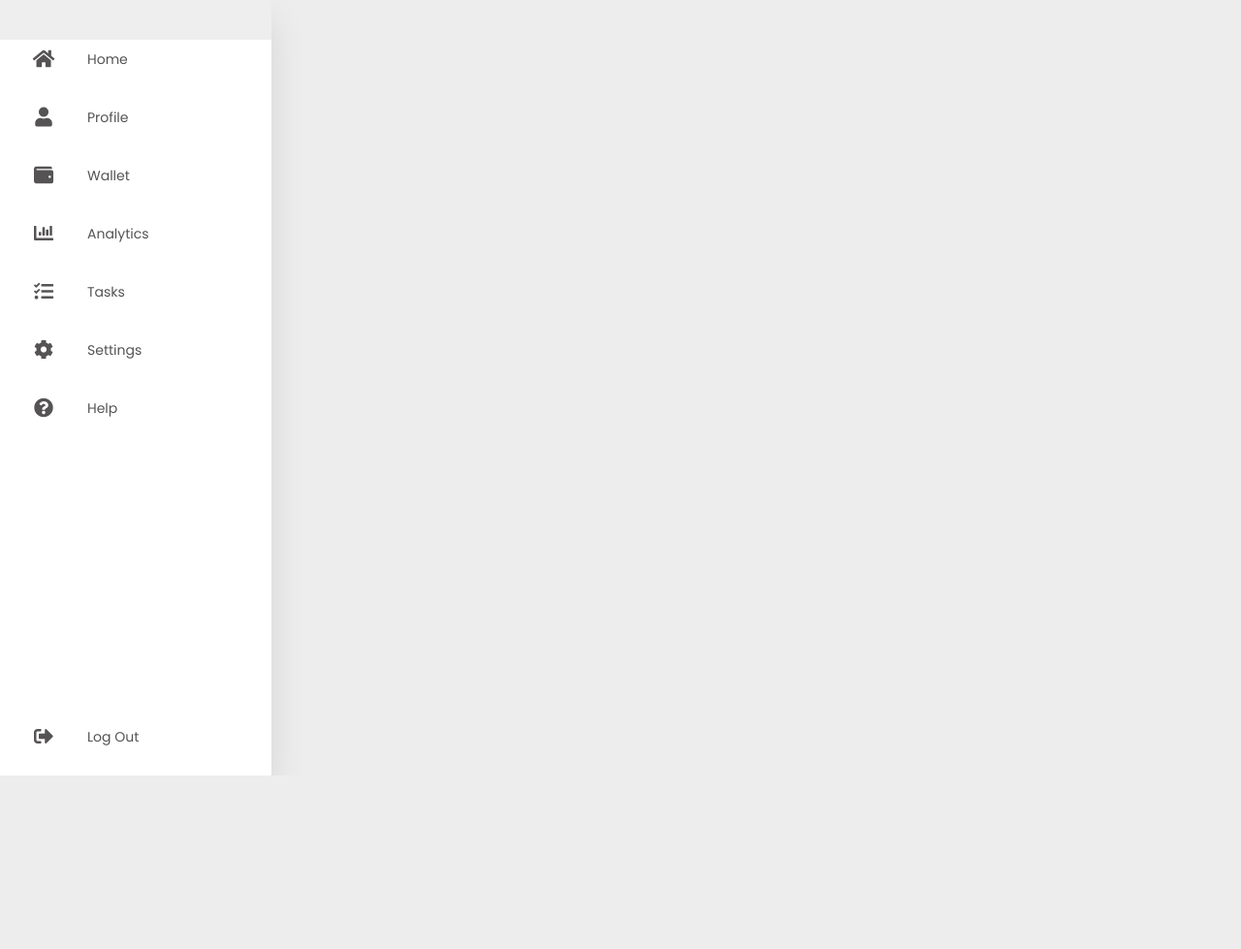
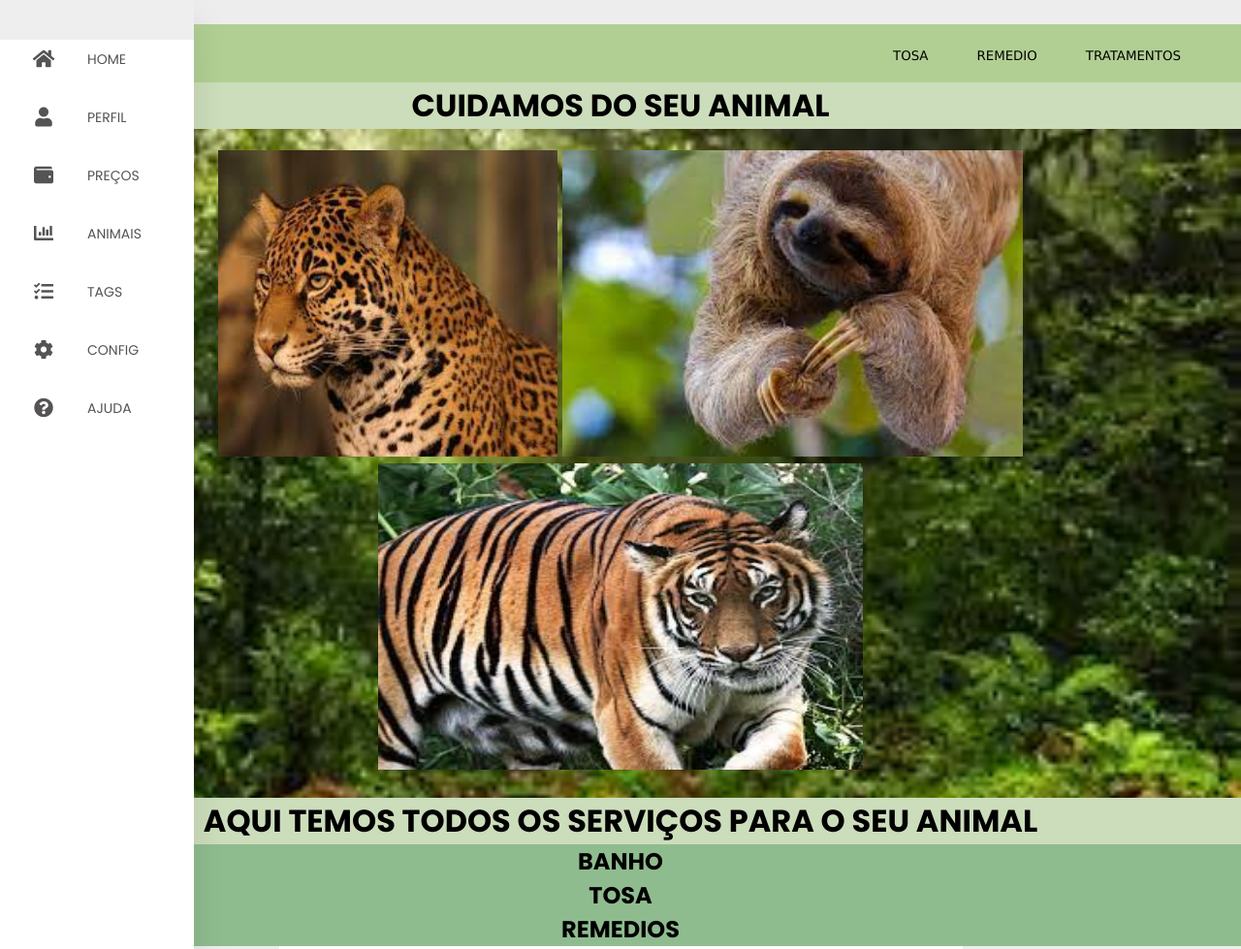
Before and after one commit to JOAOmarcelo1604/Animacion, a plain HTML site: page index.html in a window 1280 px wide. Shown: the top 979 px of the page at 97% size. Before the commit the page ends 800 px from the top, so only its background shows below. Drawn offline with Linux system fonts and the light colour scheme.

Commit message:
UP PROJECT

```diff
--- a/index.html
+++ b/index.html
@@ -19,38 +19,96 @@
             </li>
             <li><a href="#">
                 <i class="fas fa-home"></i>
-                <span class="nav-item">Home</span>
+                <span class="nav-item">HOME</span>
             </a></li>
             <li><a href="#">
                 <i class="fas fa-user"></i>
-                    <span class="nav-item">Profile</span>
+                    <span class="nav-item">PERFIL</span>
             </a></li>
             <li><a href="#">
                 <i class="fas fa-wallet"></i>
-                    <span class="nav-item">Wallet</span>
+                    <span class="nav-item">PREÇOS</span>
             </a></li>
             <li><a href="#">
                 <i class="fas fa-chart-bar"></i>
-                    <span class="nav-item">Analytics</span>
+                    <span class="nav-item">ANIMAIS</span>
             </a></li>
             <li><a href="#">
                 <i class="fas fa-tasks"></i>
-                    <span class="nav-item">Tasks</span>
+                    <span class="nav-item">TAGS</span>
             </a></li>
             <li><a href="#">
                 <i class="fas fa-cog"></i>
-                    <span class="nav-item">Settings</span>
+                    <span class="nav-item">CONFIG</span>
             </a></li>
             <li><a href="#">
                 <i class="fas fa-question-circle"></i>
-                    <span class="nav-item">Help</span>
+                    <span class="nav-item">AJUDA</span>
             </a></li>
             <li><a href="#" class="logout">
                 <i class="fas fa-sign-out-alt"></i>
                     <span class="nav-item">Log Out</span>
             </a></li>
         </ul>
-    </nav>
+</nav>>
+</div>
+<div>
+</div>
+
+<div class="integraçao">
+
+        <div>
+        <header>
+            <table>
+                <tr >
+                    <button class="botao">TOSA</button>
+                    <button class="botao" >REMEDIO</button>
+                    <button class="botao">TRATAMENTOS</button>
+                </tr>
+            </table>
+        </div>
+         <center><h1>CUIDAMOS DO SEU ANIMAL</h1></center>
+        </header>
+        <div class="parallax" >
+            <table>
+                <tr>
+                    <td id="td">
+                        <figure>
+                            <img id="onça" width="350px" height="316px" src="onça.jpg" alt="onça">
+                            <img src="preguiça.jpg" width="px" height="316px" alt="preguiça">
+                            <img  width="500px" height="316px" src="tigre.jpg" alt="tigre">
+                        </figure>
+                    </td>
+                </tr>
+            </table>
+        </div>
+        <div class="palavras">
+            <center><h1>AQUI TEMOS TODOS OS SERVIÇOS PARA O SEU ANIMAL</h1></center>
+            <figure>
+                <table id="table">
+                    <tr>
+                        <td>
+                            <h2>BANHO</h2>
+                            <h2>TOSA</h2>
+                            <h2>REMEDIOS</h2>
+                        </td>
+                    </tr>
+                </table>
+                <img src="filhote-principal.png" alt="cachorro">
+            </figure>
+
+        </div>
+        <div class="parallax2">
+            <tr>
+                <td>
+                    <figure>
+                        <img width="600px" height="500px" src="lagarto.jpg" alt="lagarto">
+                    </figure>
+                </td>
+            </tr>
+        </div>
+</div>
+<footer id="rodape" >TODOS OS DIREITOS RESERVADOS PARA JOAO MARCELO</footer>
 
 </body>
 </html>
--- a/style.css
+++ b/style.css
@@ -15,12 +15,12 @@ nav{
     position: absolute;
     top: 0;
     bottom: 0;
-    height: 100%;
+    height: 200%;
     left: 0;
     background: #fff;
     width: 90px;
     overflow: hidden;
-    transition: width 0.2s linear;
+    transition:  0.2s linear;
     box-shadow: 0 20px 35px rgba(0, 0, 0, 0.1);
 }
 .logo{
@@ -69,10 +69,94 @@ a:hover{
     background: #eee;
 }
 nav:hover{
-    width: 280px;
+    width: 200px;
     transition: all 0.5s ease;
 }
 .logout{
     position: absolute;
     bottom: 0;
 }
+
+
+.animal{
+    border: 1px;
+   padding: 15px;
+    font-size: 50px;
+
+}
+table{
+    width: 100%;
+}
+#table{
+    border-collapse: collapse;
+}
+
+
+.parallax{
+    background-image: url("floresta.jpg");
+    min-height: 500px;
+    background-attachment: fixed;
+    background-position: center;
+    top: 50%;
+    left: 50%;
+    background-size: cover;
+
+}
+h1{
+    background-color: #ccddbb;
+}
+.animal1{
+    top: 10%;
+}
+.parallax2{
+    background-image: url("floresta.jpg");
+    min-height: 300px;
+    background-attachment: fixed;
+  background-position: center;
+  background-repeat: no-repeat;
+  background-size: cover;
+}
+figure{
+    text-align: center;
+}
+h2{
+    background-color: darkseagreen;
+}
+td{
+
+}
+
+
+#td{
+
+    top: 10%;
+    left: 5%;
+    text-align: center;
+    margin: 20px;
+    padding: 20px;
+}
+.botao{
+    font-family: 'Lucida Sans', 'Lucida Sans Regular', 'Lucida Grande', 'Lucida Sans Unicode', Geneva, Verdana, sans-serif;
+    position: relative;
+    margin: 20px;
+    padding: 5px;
+    left: 70%;
+    height: 20px;
+    background: transparent;
+    border: none;
+    cursor: pointer;
+}
+.botao:hover{
+    background-color: aliceblue;
+
+}
+header{
+    background-color:  #b1cf93;
+}
+#rodape{
+    margin: 0px auto 0px auto;
+    padding-bottom: 20px;
+    width: 960px;
+    position: relative;
+    background-color:transparent;
+}
```
Also changed, not shown: filhote-principal.png (added), floresta.jpg (added), onça.jpg (added), preguiça.jpg (added), tigre.jpg (added).
